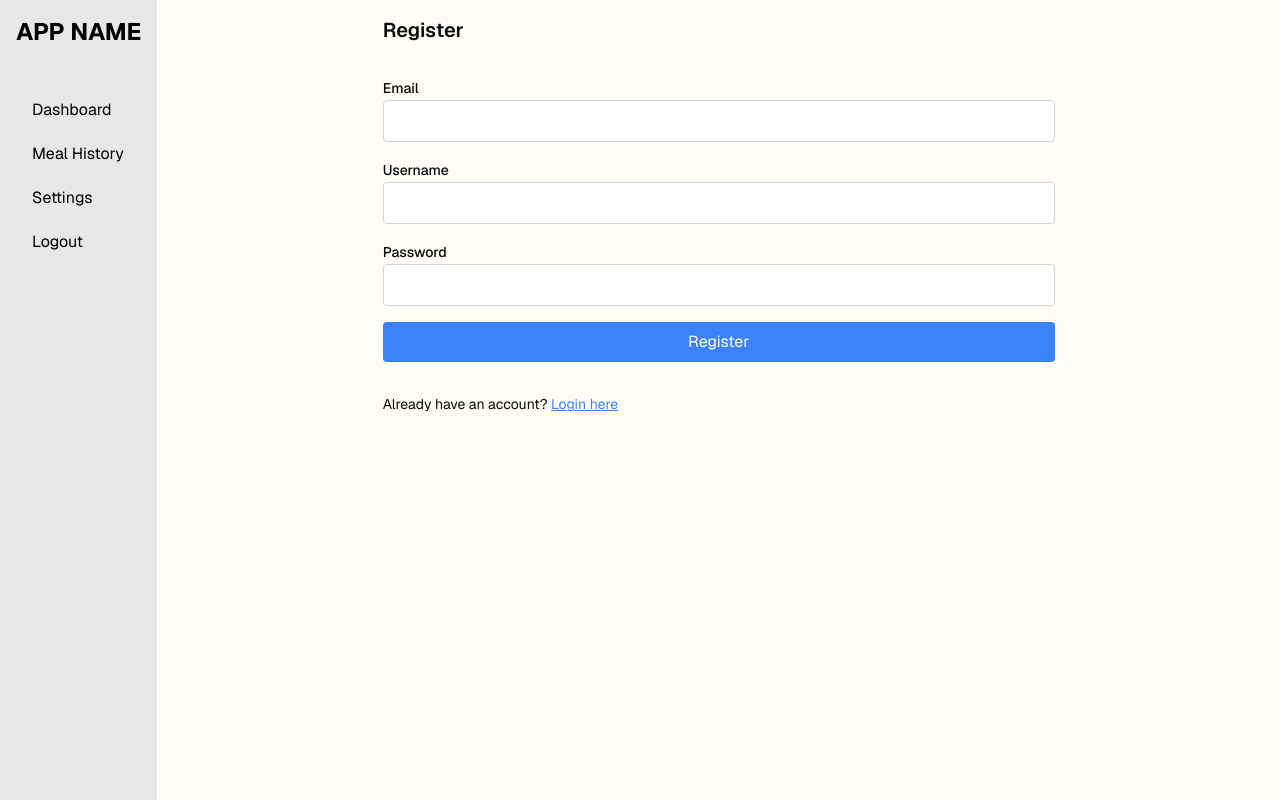
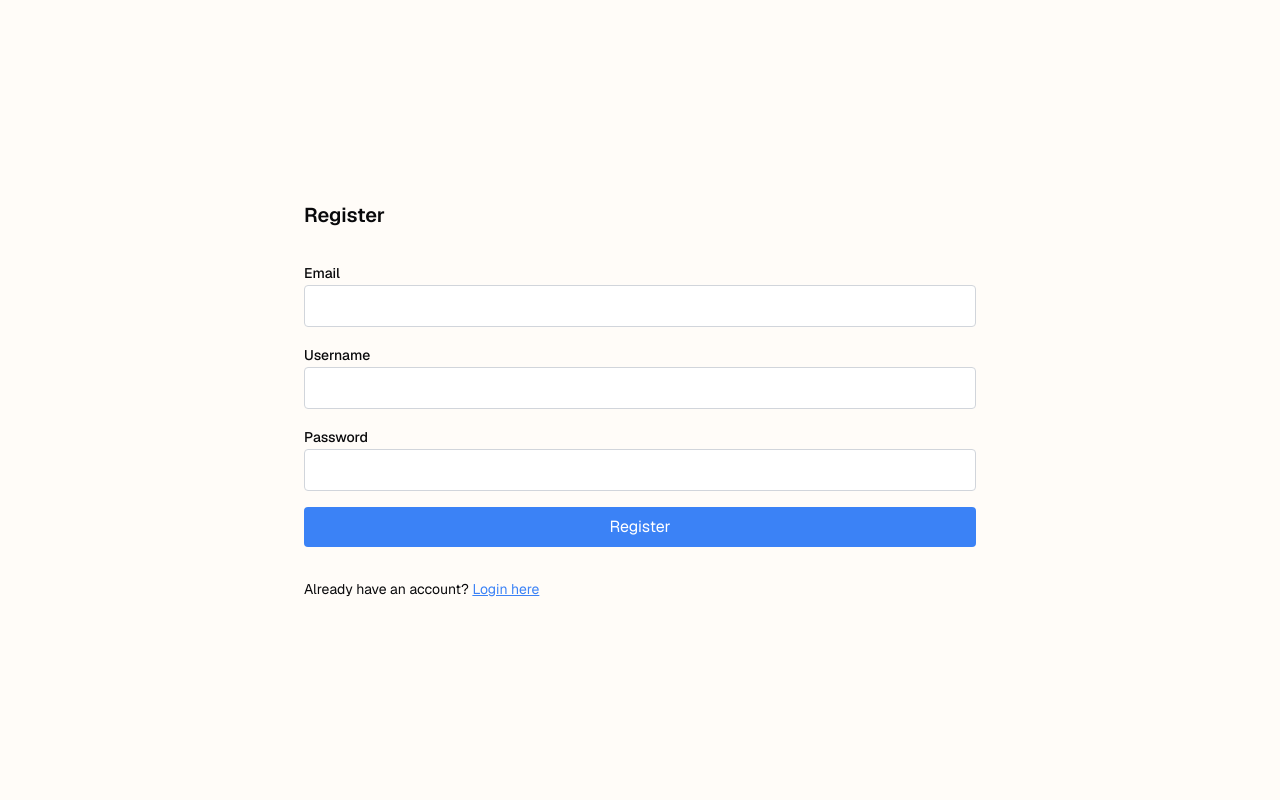
Before and after one commit to addychen2/healthchain, a Next.js app: page /register in a window 1280 px wide. Built offline with nearby package versions, Linux system fonts and the light colour scheme.

Commit message:
added FAQ page and added Icons on SideNav

```diff
--- /dev/null
+++ b/app/help/layout.tsx
@@ -0,0 +1,9 @@
+export default function Layout({ children }: { children: React.ReactNode }) {
+    return (
+      <div className="flex h-screen flex-col">
+        <div className="">{children}</div>
+
+      </div>
+
+    );
+  }
--- /dev/null
+++ b/app/help/page.tsx
@@ -0,0 +1,25 @@
+import HelpWiki from "@/components/HelpWiki";
+import SideNav from "@/components/SideNav";
+
+
+
+export default function Page(){
+
+    return (
+
+        <div className="grow flex flex-row ">
+      <div className="flex">
+        <SideNav/>
+      </div>
+
+      <div className=" grow flex-col h-max inset-0 ">
+        <HelpWiki/>
+
+
+      </div>
+
+    </div>
+
+
+    );
+}
--- a/app/login/page.tsx
+++ b/app/login/page.tsx
@@ -8,11 +8,9 @@ export default function Page(){
     return (
 
         <div className="grow flex flex-row ">
-            <div className="flex">
-                <SideNav/>
-            </div>
 
-            <div className=" grow flex-col justify-center h-screen inset-0 ">
+
+            <div className=" grow flex-col justify-center content-center h-screen inset-0 ">
                 <Login />
             </div>
 
--- a/app/page.tsx
+++ b/app/page.tsx
@@ -1,3 +1,4 @@
+import ChatText from "@/components/ChatText";
 import SideNav from "@/components/SideNav";
 import Card from "@/components/ui/Card";
 import { getHumeAccessToken } from "@/utils/getHumeAccessToken";
@@ -9,6 +10,8 @@ import dynamic from "next/dynamic";
 const Chat = dynamic(() => import("@/components/Chat"), {
   ssr: true,
 });
+
+
 
 export default async function Page() {
   const accessToken = await getHumeAccessToken();
@@ -30,8 +33,14 @@ export default async function Page() {
       </div>
 
       <div className=" grow flex-col h-max inset-0 ">
+        <h1 className="text-3xl font-sans text-center content-end h-96 my-5 ">
+          Share your Meals and We'll Track 'em
+        </h1>
 
-        <Chat accessToken={accessToken}/>
+
+
+        <Chat accessToken={accessToken} />
+
 
       </div>
 
--- a/app/register/page.tsx
+++ b/app/register/page.tsx
@@ -7,12 +7,10 @@ export default function Page(){
 
     return (
 
-        <div className="grow flex flex-row ">
-            <div className="flex">
-                <SideNav/>
-            </div>
+        <div className="grow flex flex-row justify-center content-center">
 
-            <div className=" grow flex-col justify-center h-screen inset-0 ">
+
+            <div className=" grow flex-col justify-center content-center h-screen inset-0 ">
                 <Register />
             </div>
 
```
